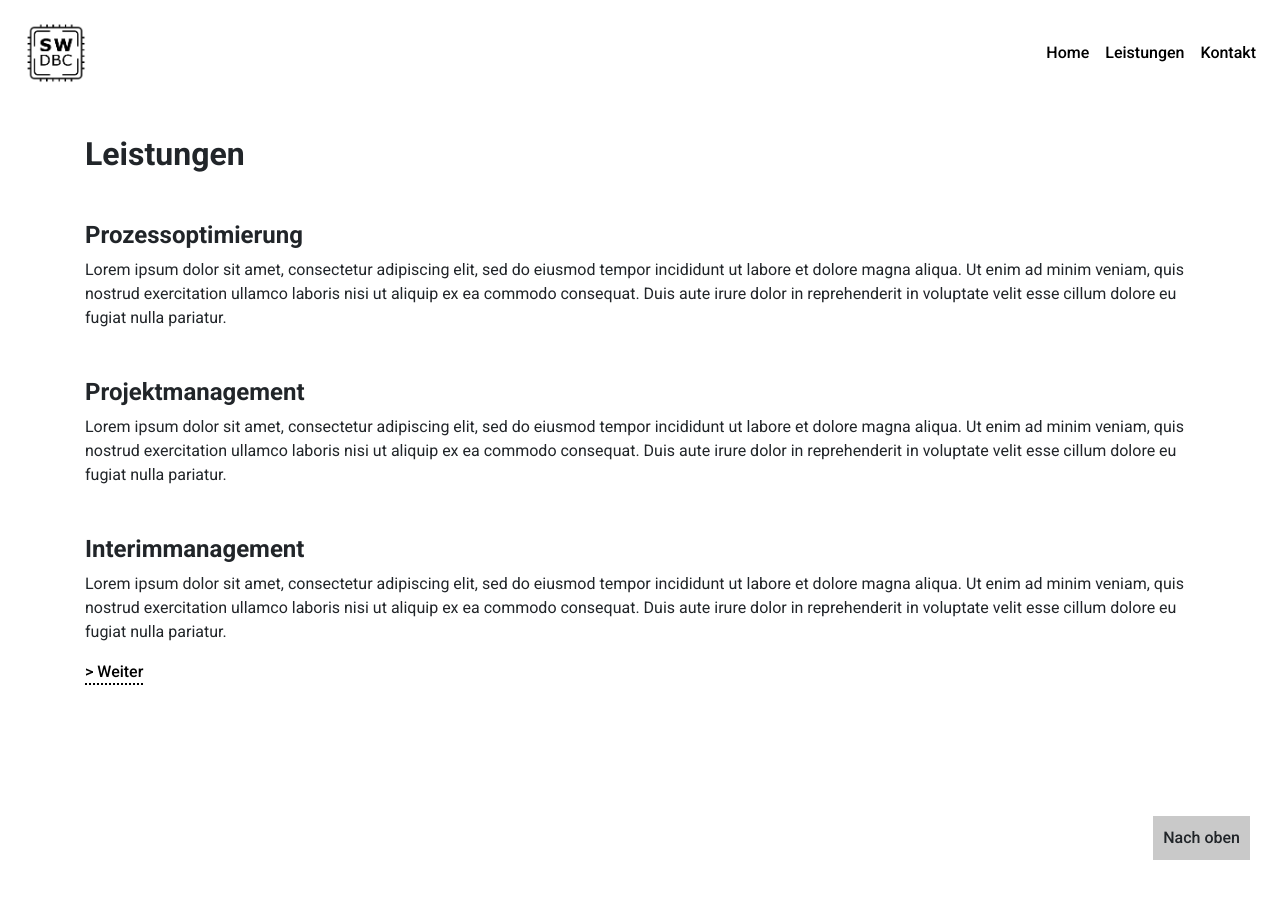
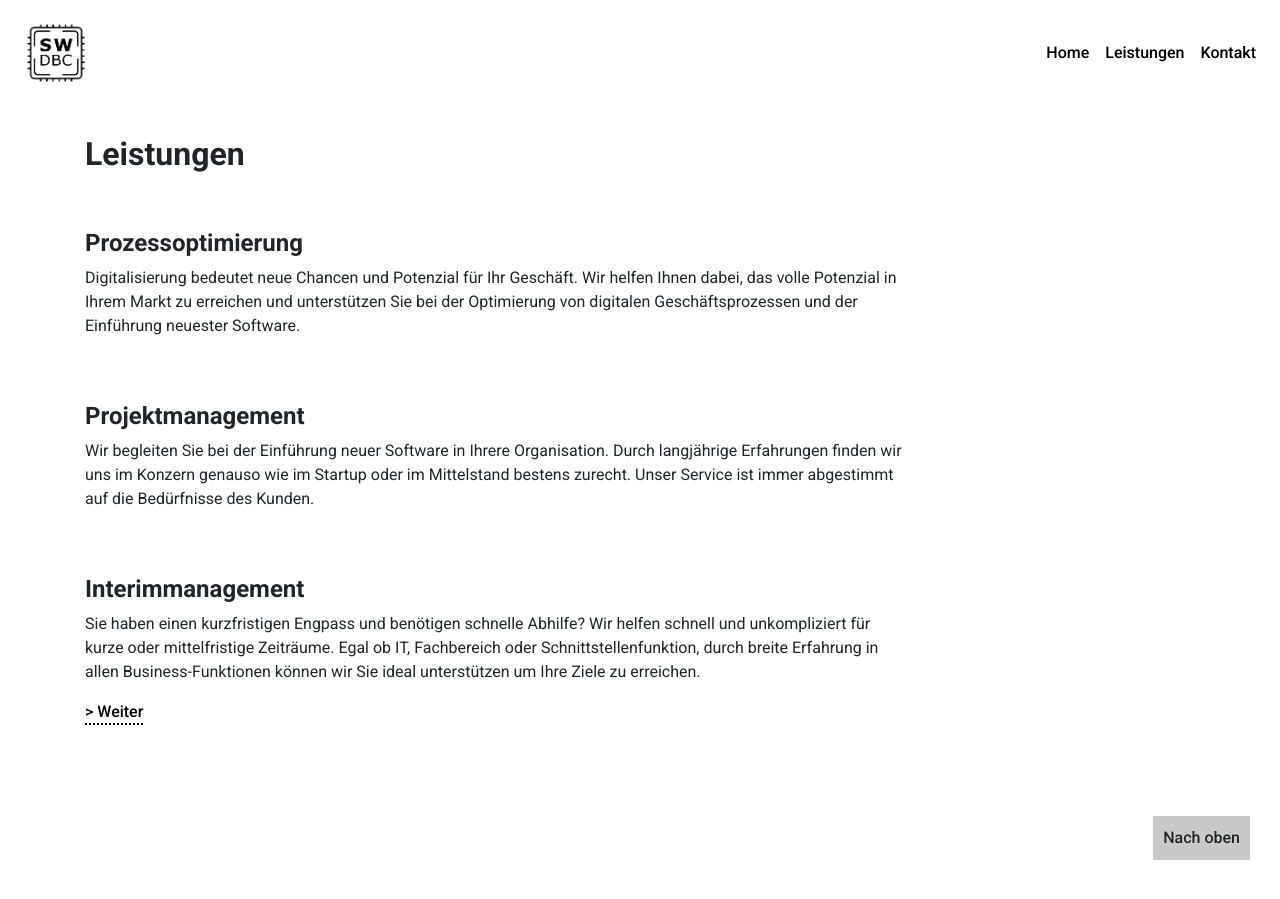
Before and after one commit to smnwltr/wltr.co, a Jekyll site: the page built from index.html, in a window 1280 px wide and 900 px high, scrolled down 865 px. Built offline with Jekyll 4.4.1, drawn with Linux system fonts in a browser that asks for light colours.

Commit message:
Add first draft text for services

```diff
--- a/_data/services.yml
+++ b/_data/services.yml
@@ -1,22 +1,19 @@
 
   - name: Prozessoptimierung
     description: >-
-      Lorem ipsum dolor sit amet, consectetur adipiscing elit,
-      sed do eiusmod tempor incididunt ut labore et dolore magna aliqua.
-      Ut enim ad minim veniam, quis nostrud exercitation ullamco laboris
-      nisi ut aliquip ex ea commodo consequat. Duis aute irure dolor in
-      reprehenderit in voluptate velit esse cillum dolore eu fugiat nulla pariatur.
+      Digitalisierung bedeutet neue Chancen und Potenzial für Ihr Geschäft. Wir helfen Ihnen dabei,
+      das volle Potenzial in Ihrem Markt zu erreichen und unterstützen Sie bei der Optimierung von
+      digitalen Geschäftsprozessen und der Einführung neuester Software.
+
   - name: Projektmanagement
     description: >-
-      Lorem ipsum dolor sit amet, consectetur adipiscing elit,
-      sed do eiusmod tempor incididunt ut labore et dolore magna aliqua.
-      Ut enim ad minim veniam, quis nostrud exercitation ullamco laboris
-      nisi ut aliquip ex ea commodo consequat. Duis aute irure dolor in
-      reprehenderit in voluptate velit esse cillum dolore eu fugiat nulla pariatur.
+      Wir begleiten Sie bei der Einführung neuer Software in Ihrere Organisation.
+      Durch langjährige Erfahrungen finden wir uns im Konzern genauso wie im Startup
+      oder im Mittelstand bestens zurecht. Unser Service ist immer abgestimmt auf die Bedürfnisse des Kunden.
+
   - name: Interimmanagement
     description: >-
-      Lorem ipsum dolor sit amet, consectetur adipiscing elit,
-      sed do eiusmod tempor incididunt ut labore et dolore magna aliqua.
-      Ut enim ad minim veniam, quis nostrud exercitation ullamco laboris
-      nisi ut aliquip ex ea commodo consequat. Duis aute irure dolor in
-      reprehenderit in voluptate velit esse cillum dolore eu fugiat nulla pariatur.
+      Sie haben einen kurzfristigen Engpass und benötigen schnelle Abhilfe?
+      Wir helfen schnell und unkompliziert für kurze oder mittelfristige Zeiträume.
+      Egal ob IT, Fachbereich oder Schnittstellenfunktion, durch breite Erfahrung
+      in allen Business-Funktionen können wir Sie ideal unterstützen um Ihre Ziele zu erreichen.
--- a/_includes/head.html
+++ b/_includes/head.html
@@ -1,5 +1,9 @@
 <head>
+    <meta charset="utf-8">
+    <meta name="viewport" content="width=device-width, initial-scale=1">
+
     <title>{% if page.title %}{{page.title}}{% else %}{{site.title}}{% endif %}</title>
+
     <link rel="apple-touch-icon" sizes="180x180" href="/assets/icon/apple-touch-icon.png">
     <link rel="icon" type="image/png" sizes="32x32" href="/assets/icon/favicon-32x32.png">
     <link rel="icon" type="image/png" sizes="16x16" href="/assets/icon/favicon-16x16.png">
@@ -9,8 +13,6 @@
     <link rel="stylesheet" href="/assets/css/bootstrap.css">
     <link rel="stylesheet" href="/assets/css/mystyle.css">
     <link rel="stylesheet" href="https://fonts.googleapis.com/css?family=Roboto:400,500,700&display=swap">
-
-    <meta name="viewport" content="width=device-width, initial-scale=1">
     <meta name="msapplication-TileColor" content="#ffffff">
     <meta name="theme-color" content="#ffffff">
     <meta name="description"
--- a/index.html
+++ b/index.html
@@ -6,10 +6,10 @@ layout: base
         <img src="/assets/img/header.jpg" alt="{{site.title}}" />
     </div>
     <div class="container">
-        <h1 class="mt-5"><strong><span style="font-size: 190%">SIMON WALTER</span></strong><br />
+        <h1 class="mt-4"><strong><span style="font-size: 190%">SIMON WALTER</span></strong><br />
             DIGITAL BUSINESS CONSULTING</h1>
-        <div class="row mt-5">
-            <div class="col-sm-6">
+        <div class="row mt-4">
+            <div class="col-md-9">
                 <p>Von digitaler Prozessoptimierung über Implementierung von Softwarelösungen bis hin zur strategischen
                     Neuausrichtung – wir sind Ihr Partner, um alle digitalen Herausforderungen zu meistern. </p>
             </div>
@@ -22,9 +22,15 @@ layout: base
 <div class="container section" id="services">
     <h2>Leistungen</h2>
     {% for i in site.data.services %}
-    <h4 class="mt-5">{{i.name}}</h4>
-    <p>{{i.description}}</p>
+    <div class="row">
+        <div class="col-md-9">
+            <h4 class="mt-5">{{i.name}}</h4>
+            <p>{{i.description}}</p>
+        </div>
+
+    </div>
     {% endfor %}
+
     <a href="#contact" class="smooth-scroll mt-3">> Weiter</a>
 
 </div>
```
Also changed, not shown: assets/img/logo-black.png, site.webmanifest.
